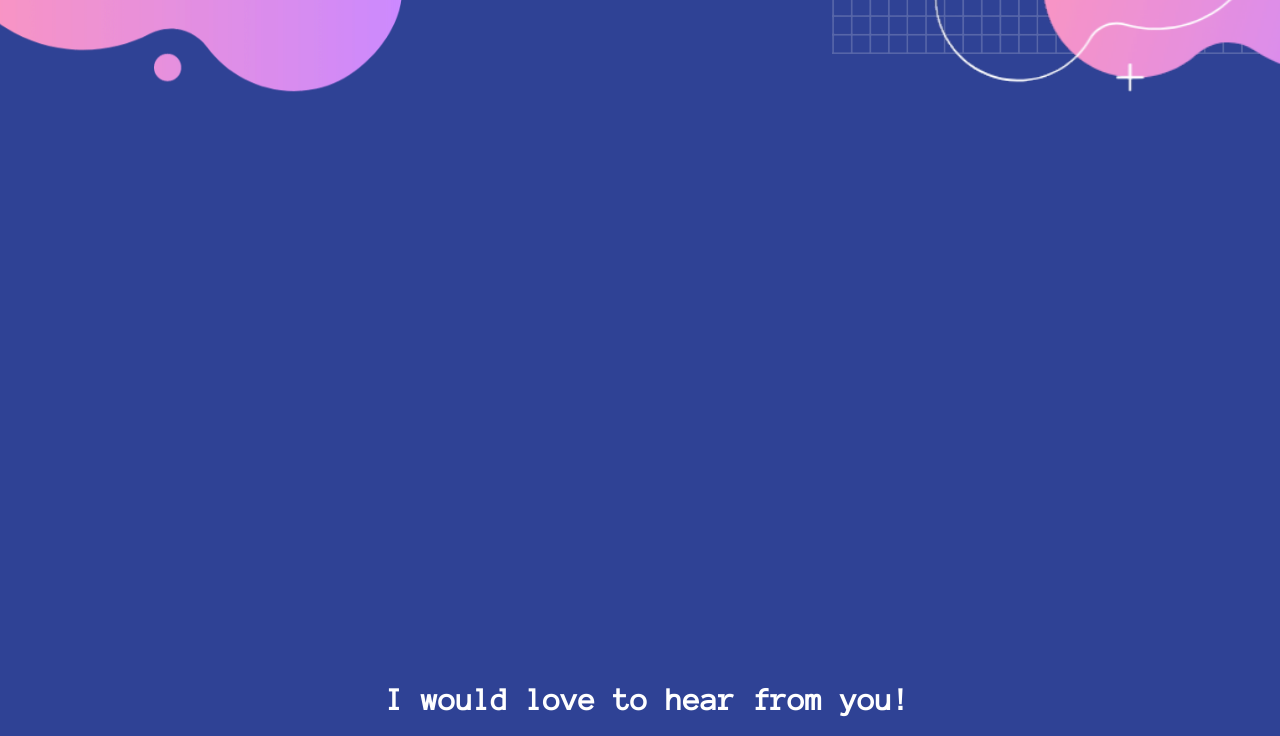
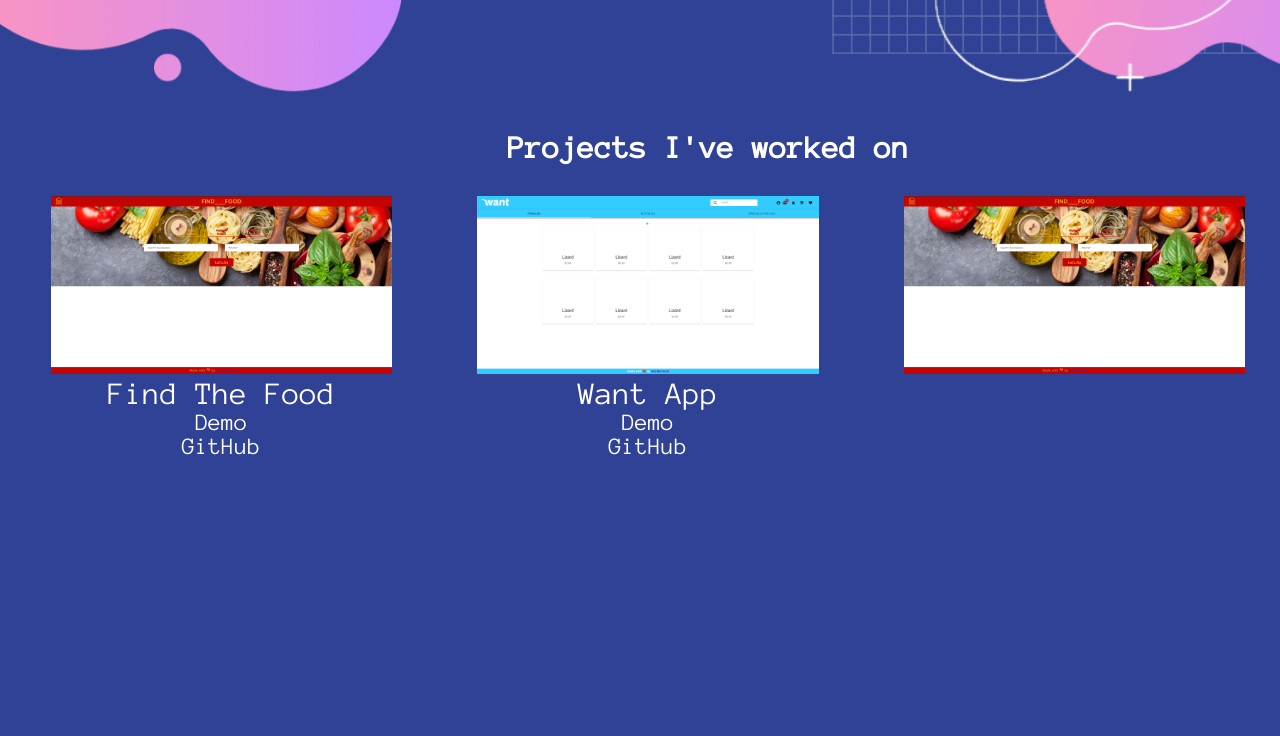
Before and after one commit to anaberrocal/anaberrocaldotcom, a React (Create React App) app: page / in a window 1280 px wide. Shown: the part 900-1636 px from the top of the page. Built offline with nearby package versions, Linux system fonts and the light colour scheme; what react-animations would draw is missing.

Commit message:
Add images and links to project components with styling

```diff
--- a/src/components/App/App.js
+++ b/src/components/App/App.js
@@ -9,7 +9,7 @@ function App() {
   return (
     <div  className="App">
       <HomePage />
-      {/* <Projects /> */}
+      <Projects />
       <Contact />
     </div>
   );
--- a/src/components/Contact/Contact.css
+++ b/src/components/Contact/Contact.css
@@ -2,7 +2,7 @@
     display: flex;
     flex-direction: column;
     position: absolute;
-    top:200%;
+    top:210%;
     bottom: 0%;
     width: 100%;
 }
@@ -32,6 +32,7 @@ p {
 }
 
 .resume{
+    font-size: large;
     text-decoration: none;
     margin-bottom: 5%;
  }
--- a/src/components/Contact/Contact.js
+++ b/src/components/Contact/Contact.js
@@ -29,7 +29,7 @@ function Contact() {
         <a className="icon" href="https://www.youtube.com/channel/UC5L3tcTpdnGEjKwQO25k0mQ" target="_blank"><YouTubeIcon fontSize="large"/></a>
         <a className="icon" href="" target="_blank"><EmailIcon fontSize="large"/></a>
       </div>
-      <a className="resume" href="" target="_blank"><p>Dowload my resume</p></a>
+      <a className="resume" href="" target="_blank"><p>Download my resume</p></a>
     </div>
   );
 }
--- a/src/components/projects/projects.css
+++ b/src/components/projects/projects.css
@@ -1,10 +1,67 @@
 .projectDiv {
-    /* margin-top: 150%;
+    background: transparent;
+    margin-top: 80%;
     height: 50%;
     width: 100%;
-    position: absolute;*/
-    border: 5px solid red;
+    position: absolute;
+
 }
 
-color: white;
+.projectContainer {
+    background: transparent;
+    display: flex;
+    justify-content: space-evenly;
+}
+.projectsTitle {
+    background: transparent;
+    height: 30%;
+    width: auto;
+    margin-left: 39%;
+    position: absolute;
+    margin-top: 0%;
+    padding-top: 0%;
+    color: white;
     font-family: 'Anonymous Pro', monospace;
+}
+
+#project {
+    background: transparent;
+    margin-top: 15%;
+    width: 80%;
+}
+
+
+@media only screen and (max-width: 900px) and (min-width: 300px){
+    .projectContainer {
+        background: transparent;
+        flex-direction: column;
+    }
+
+    .projectDiv {
+        background: transparent;
+        margin-top: 230%;
+    }
+    #project {
+        background: transparent;
+        width: 65%;
+    }
+
+    /* #project {
+        margin-top: 15%;
+        height: 5%;
+        width: 70%;
+    } */
+  }
+
+  a {
+    text-decoration: none;
+    color: white;
+    font-family: 'Anonymous Pro', monospace;
+    font-size: x-large;
+  }
+
+  .projectName {
+    color: white;
+    font-family: 'Anonymous Pro', monospace;
+    font-size: xx-large;
+  }
--- a/src/components/projects/projects.js
+++ b/src/components/projects/projects.js
@@ -1,24 +1,28 @@
 import React from "react";
 import "./projects.css";
+import findTheFood from './FindTheFood.png';
+import Want from './Want.png';
 
 export default function Projects() {
   return (
     <div className="projectDiv">
-      <h1>My Projects</h1>
+      <h1 className="projectsTitle">Projects I've worked on</h1>
       <div className="projectContainer">
-        <div classname="project">
+        <div>
+            <img id="project" src={findTheFood}/>
+            <div className="projectName">Find The Food</div>
+            <div><a href="https://anaberrocal.github.io/FindTheFood/" target="_blank">Demo</a></div>
+            <div><a href="https://github.com/anaberrocal/FindTheFood" target="_blank">GitHub</a></div>
+        </div>
+        <div>
+            <img id="project" src={Want} />
+            <div className="projectName">Want App</div>
+            <div><a href="https://anaberrocal.github.io/want/" target="_blank">Demo</a></div>
+            <div><a href="https://github.com/anaberrocal/want" target="_blank">GitHub</a></div>
+        </div>
+        <div>
           <a>
-            <img src="" />
-          </a>
-        </div>
-        <div classname="project">
-          <a>
-            <img src="" />
-          </a>
-        </div>
-        <div classname="project">
-          <a>
-            <img src="" />
+            <img id="project" src={findTheFood} />
           </a>
         </div>
       </div>
```
Also changed, not shown: src/components/projects/FindTheFood.png (added), src/components/projects/Want.png (added).
